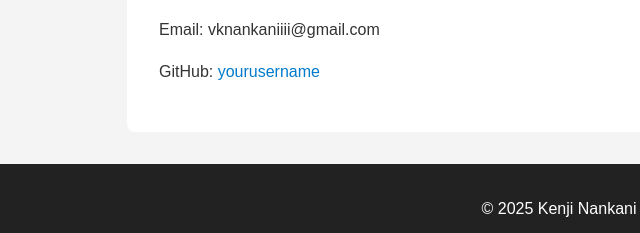
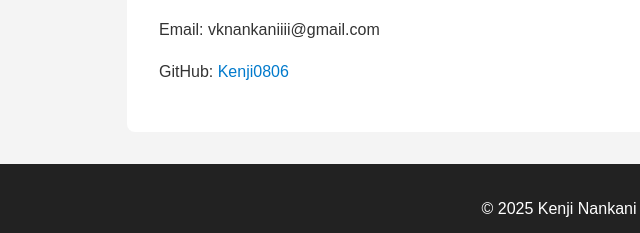
Before and after one commit to Kenji0806/vknIII, a plain HTML site: page index.html in a window 1280 px wide. Shown: the part 1364-1597 px from the top of the page, 81-721 px from the left. Drawn offline with Linux system fonts and the light colour scheme.

Commit message:
Update index.html

```diff
--- a/index.html
+++ b/index.html
@@ -53,7 +53,7 @@
   <section id="contact">
     <h2>Contact</h2>
     <p>Email: vknankaniiii@gmail.com</p>
-    <p>GitHub: <a href="https://github.com/yourusername" target="_blank">yourusername</a></p>
+    <p>GitHub: <a href="https://github.com/yourusername" target="_blank">Kenji0806</a></p>
   </section>
 
   <footer>
```
